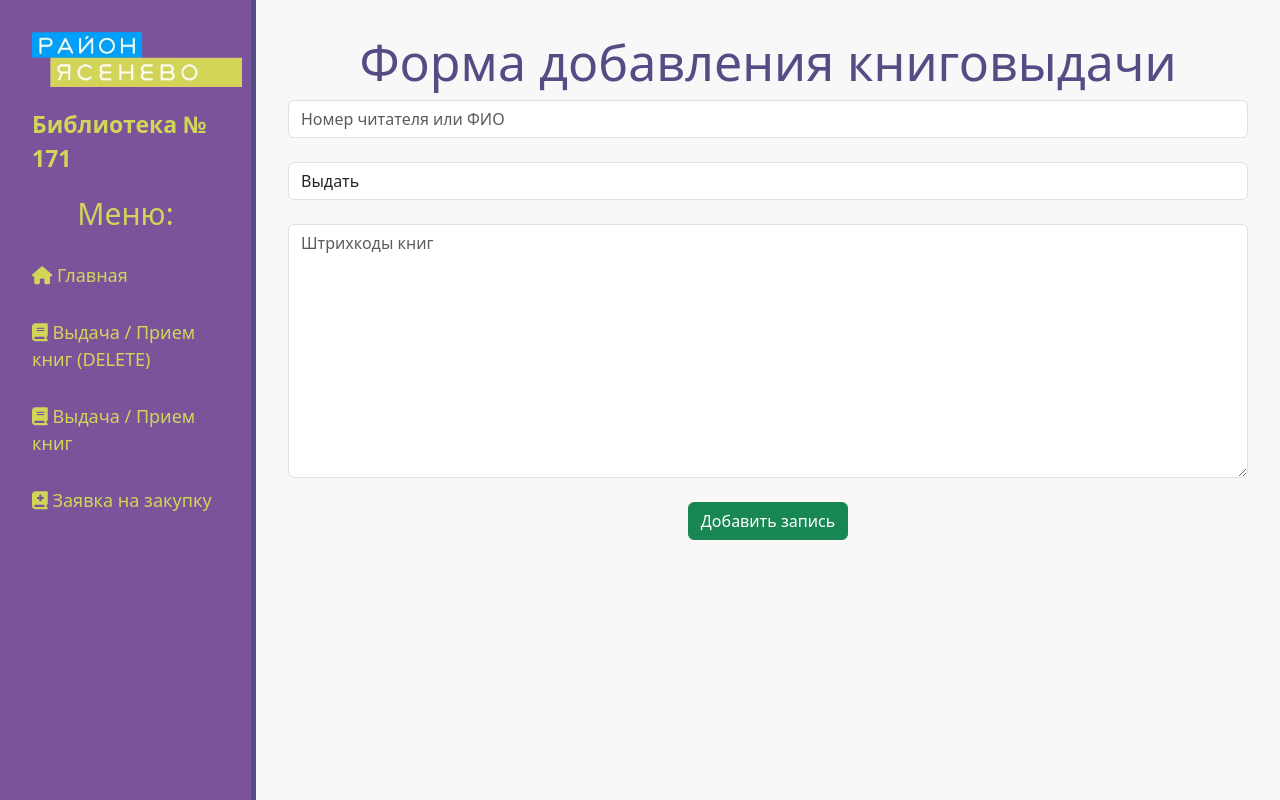
After one commit to JeeTopM/Biblio_Keeper, a Django app: page /readers/create_readers in a window 1280 px wide. The commit adds this page. Run offline with Django 5.2, Linux system fonts and the light colour scheme.

Commit message:
add buttons and table for readers

```diff
--- a/main/static/main/css/main.css
+++ b/main/static/main/css/main.css
@@ -88,3 +88,16 @@ aside a:hover, aside ul li a:hover {
     margin: 20px auto;
     text-align: center;
 }
+.alert-success {
+    width: 400px;
+    margin: 20px auto;
+    text-align: center;
+}
+
+.btn-info {
+    display: block;
+    font-size: 18px;
+    width: 400px;
+    margin: 20px auto;
+    text-align: center;
+}
--- /dev/null
+++ b/readers/forms.py
@@ -0,0 +1,55 @@
+"""
+from .models import Articles
+from django.forms import ModelForm, TextInput, Textarea
+
+class ArticlesForm(ModelForm):
+
+    class Meta:
+        model = Articles
+        fields = ['reader','operation', 'book_list']
+
+        widgets = {
+            'reader': TextInput(attrs={
+                'class': 'form-control',
+                'placeholder': 'Номер читателя или ФИО'
+            }),
+            'operation': TextInput(attrs={
+                'class': 'form-control',
+                'placeholder': 'Операция'
+            }),
+            'book_list': Textarea(attrs={
+                'class': 'form-control',
+                'placeholder': 'Штрихкоды книг'
+            })
+         }
+
+"""
+
+from django import forms
+from .models import Articles
+
+
+class ArticlesForm(forms.ModelForm):
+    OPERATION_CHOICES = [
+        ("Выдать", "Выдать"),
+        ("Принять", "Принять"),
+    ]
+
+    operation = forms.ChoiceField(  # Исправлено: ChoiceField вместо ChoiceField
+        label="Операция",
+        choices=OPERATION_CHOICES,
+        initial="Выдать",
+        widget=forms.Select(attrs={"class": "form-control"}),
+    )
+
+    class Meta:
+        model = Articles
+        fields = ["reader", "operation", "book_list"]
+        widgets = {
+            "reader": forms.TextInput(
+                attrs={"class": "form-control", "placeholder": "Номер читателя или ФИО"}
+            ),
+            "book_list": forms.Textarea(
+                attrs={"class": "form-control", "placeholder": "Штрихкоды книг"}
+            ),
+        }
--- a/readers/models.py
+++ b/readers/models.py
@@ -11,15 +11,15 @@ from django.db import models
 
 class Articles(models.Model):
     OPERATION_CHOICES = [
-        ("Взять", "take"),
-        ("Сдать", "return"),
+        ("Выдать", "Выдать"),
+        ("Принять", "Принять"),
     ]
     reader = models.CharField("Номер читателя или ФИО", max_length=50)
     operation = models.CharField(
         "Операция",
         max_length=10,
         choices=OPERATION_CHOICES,
-        default="Взять",
+        default="Выдать",
     )
     book_list = models.TextField("Штрихкоды книг")
     date = models.DateTimeField("Дата операции", auto_now_add=True)
--- /dev/null
+++ b/readers/templates/readers/create_readers.html
@@ -0,0 +1,16 @@
+{% extends 'main/layout.html' %}
+
+{% block title %}Форма добавления книговыдачи{% endblock %}
+{% block content %}
+    <div class="feauters">
+        <h1>Форма добавления книговыдачи</h1>
+        <form method="post">
+            {% csrf_token %}
+            {{ form.reader }}<br>
+            {{ form.operation }}<br>
+            {{ form.book_list }}<br>
+            <span>{{ error }}</span>
+            <button class="btn btn-success" type="submit">Добавить запись</button>
+        </form>
+    </div>
+{% endblock %}
--- a/readers/urls.py
+++ b/readers/urls.py
@@ -3,4 +3,5 @@ from . import views
 
 urlpatterns = [
     path("", views.readers_home, name="readers_home"),
+    path("create_readers", views.create_readers, name="create_readers"),
 ]
--- a/readers/views.py
+++ b/readers/views.py
@@ -1,8 +1,24 @@
-from django.shortcuts import render
+from django.shortcuts import render, redirect
 from .models import Articles
+from .forms import ArticlesForm
 
 
 # Create your views here.
 def readers_home(request):
-    readers = Articles.objects.all() # можно сделать срез, чтобы было не больше скольких то записей на странице, например 5: [:5]
-    return render(request, 'readers/readers_home.html', {'readers': readers})
+    readers = Articles.objects.all()  # добавить срез [:5]
+    return render(request, "readers/readers_home.html", {"readers": readers})
+
+
+def create_readers(request):
+    error = ''
+    if request.method == 'POST':
+        form = ArticlesForm(request.POST)
+        if form.is_valid():
+            form.save()
+            return redirect('home')
+        else:
+            error = 'Форма была неверной'
+
+    form = ArticlesForm()
+    data = {"form": form, 'error': error}
+    return render(request, "readers/create_readers.html", data)
```
Also changed, not shown: readers/templates/readers/readers_home.html (+15 -6 lines), db.sqlite3, 1 other file.
